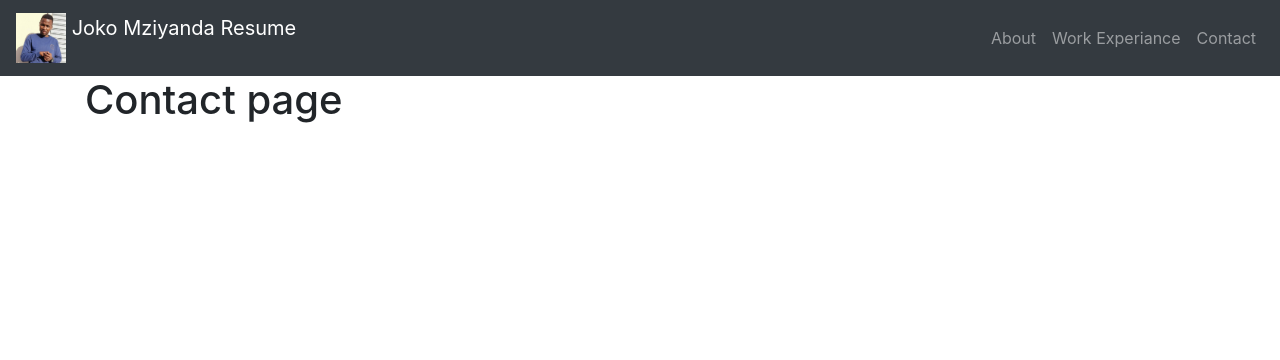
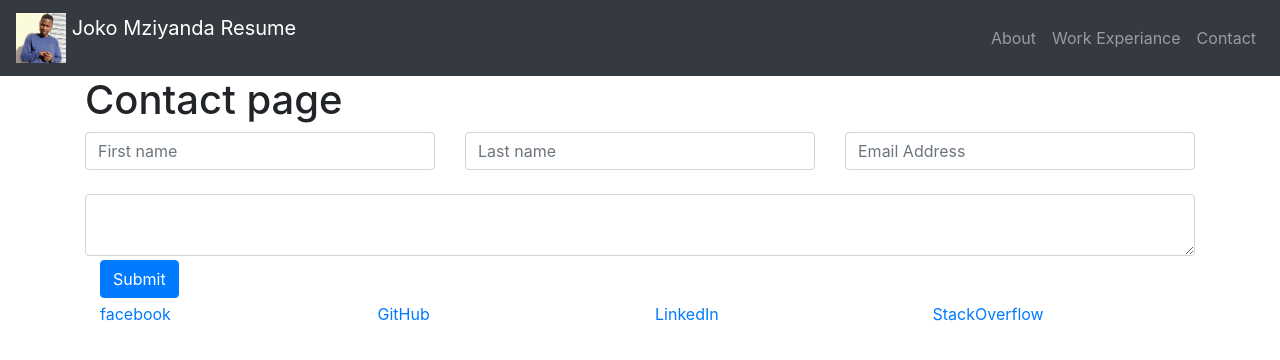
Before and after one commit to mziyandajoko/resume, a React (Create React App) app: page /pages/Contact in a window 1280 px wide. Shown: the top 360 px of the page. Built offline with nearby package versions, Linux system fonts and the light colour scheme.

Commit message:
adds contact form

```diff
--- a/package.json
+++ b/package.json
@@ -12,7 +12,8 @@
     "react-bootstrap": "^1.3.0",
     "react-dom": "^16.13.1",
     "react-router-dom": "^5.2.0",
-    "react-scripts": "3.4.3"
+    "react-scripts": "3.4.3",
+    "styled-components": "^5.2.0"
   },
   "scripts": {
     "start": "react-scripts start",
--- a/src/App.js
+++ b/src/App.js
@@ -6,7 +6,6 @@ import Contact from "./pages/Contact";
 import Page404 from "./pages/Page404";
 import NavigationBar from "./components/NavigationBar";
 import Layout from "./components/Layout";
-import Footer from "./components/Footer";
 function App() {
   return (
     <React.Fragment>
--- a/src/pages/Contact.jsx
+++ b/src/pages/Contact.jsx
@@ -1,5 +1,39 @@
 import React from "react";
+import Footer from "../components/Footer";
+import { Row, Col, Form, Button } from "react-bootstrap";
+import styled from "styled-components";
 
-const Contact = () => <h1>Contact page </h1>;
+function Contact(params) {
+  return (
+    <>
+      <h1>Contact page </h1>
+      <Form>
+        <Row>
+          <Col className="spacer-5" sm={12} lg={4}>
+            {/* <Form.Control placeholder="First name" /> */}
+            <Form.Control placeholder="First name" />
+          </Col>
+          <Col className="spacer-5" sm={12} lg={4}>
+            <Form.Control placeholder="Last name" />
+          </Col>
+
+          <Col className="spacer-5" sm={12} lg={4}>
+            <Form.Control placeholder="Email Address" />
+          </Col>
+        </Row>
+        <br />
+        <Row>
+          <Col className="spacer-5">
+            <Form.Control as="textarea" />
+          </Col>
+        </Row>
+        <Col xs="auto" className="my-1">
+          <Button type="submit">Submit</Button>
+        </Col>
+      </Form>
+      <Footer />
+    </>
+  );
+}
 
 export default Contact;
--- a/src/pages/WorkExperiance.jsx
+++ b/src/pages/WorkExperiance.jsx
@@ -1,6 +1,7 @@
 import React from "react";
 import LoadWorkData from "../components/LoadWorkData";
 import WorkData from "../dataFiles/WorkData";
+import Footer from "../components/Footer";
 
 function Work() {
   const data = WorkData.map((item) => (
@@ -11,6 +12,7 @@ function Work() {
     <React.Fragment>
       <h1>Work Experiance</h1>
       <span>{data}</span>
+      <Footer />
     </React.Fragment>
   );
 }
```
Also changed, not shown: 1 other file (tests, documents, lock files or other folders).
